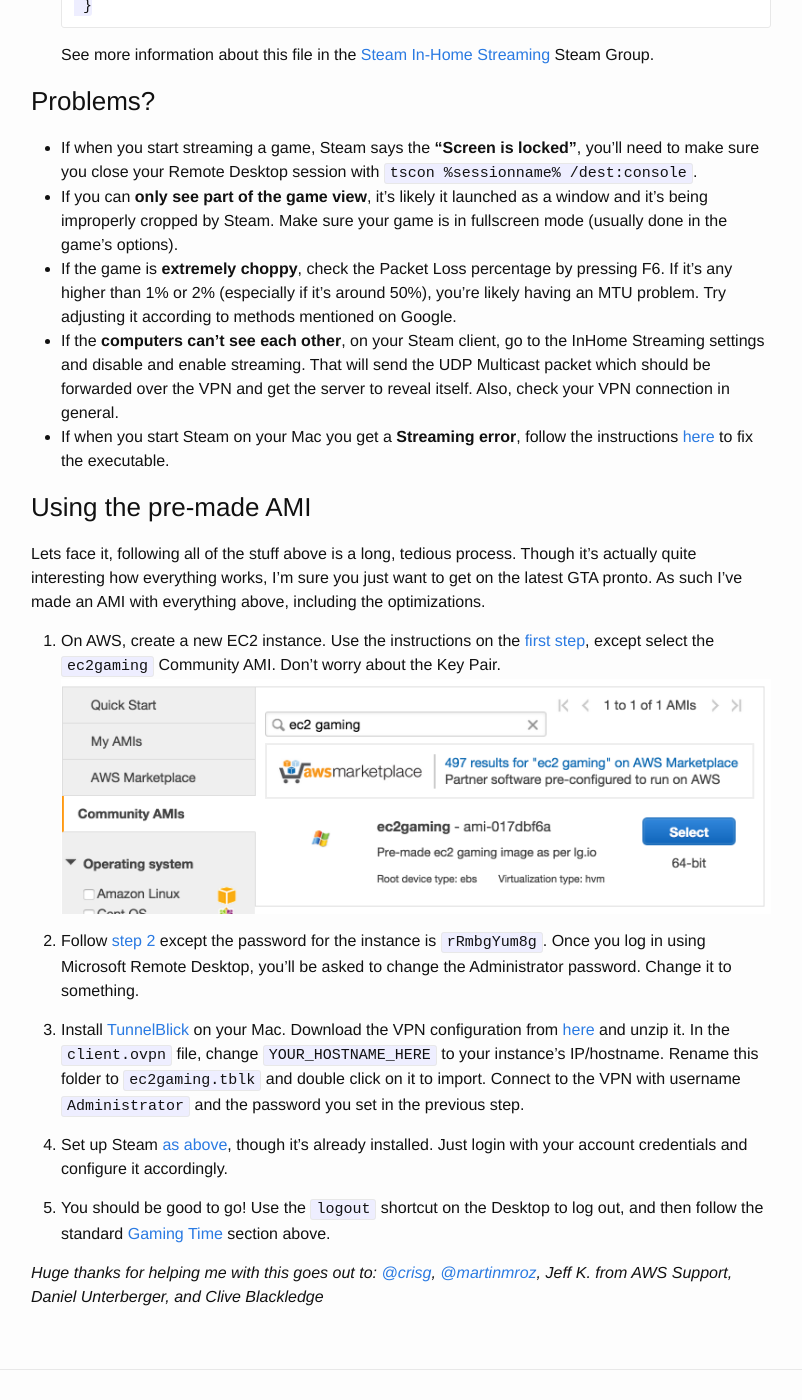
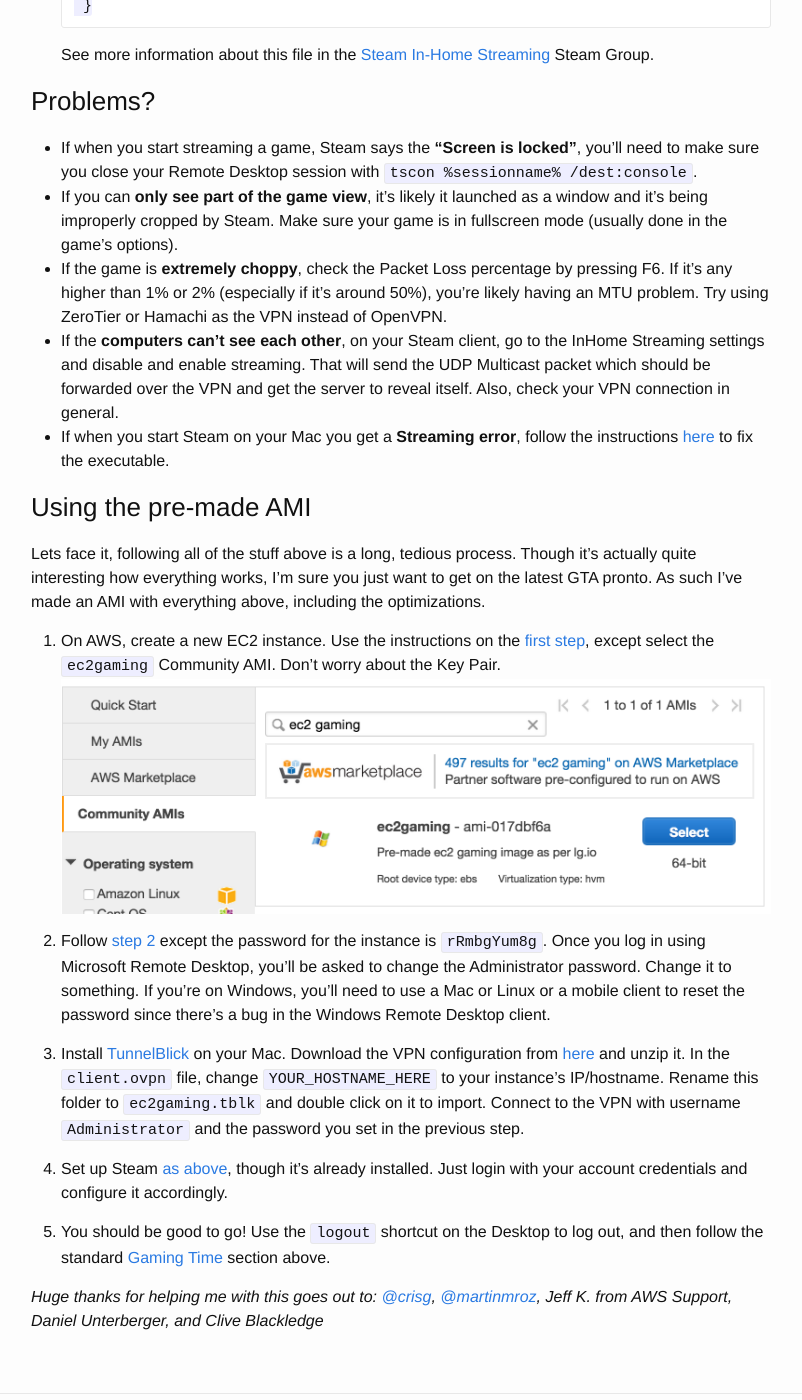
Before and after one commit to lg/lg.io, a Jekyll site: the page built from _posts/2015-07-05-revised-and-much-faster-run-your-own-highend-cloud-gaming-service-on-ec2.markdown, in a window 1280 px wide and 1400 px high, scrolled down 9719 px. Shown: the whole window, without its empty margins (239-1041 px from the left). Built offline with Jekyll 4.4.1, drawn with Linux system fonts in a browser that asks for light colours; comment, search, counter and statistics services are not loaded.

Commit message:
added a fix for 50% packet loss and a fix for remote desktop not letting you change the password

```diff
--- a/_posts/2015-07-05-revised-and-much-faster-run-your-own-highend-cloud-gaming-service-on-ec2.markdown
+++ b/_posts/2015-07-05-revised-and-much-faster-run-your-own-highend-cloud-gaming-service-on-ec2.markdown
@@ -189,7 +189,7 @@ There are two ways to see how your streaming performance is doing.
 
 - If when you start streaming a game, Steam says the **"Screen is locked"**, you'll need to make sure you close your Remote Desktop session with `tscon %sessionname% /dest:console`.
 - If you can **only see part of the game view**, it's likely it launched as a window and it's being improperly cropped by Steam. Make sure your game is in fullscreen mode (usually done in the game's options).
-- If the game is **extremely choppy**, check the Packet Loss percentage by pressing F6. If it's any higher than 1% or 2% (especially if it's around 50%), you're likely having an MTU problem. Try adjusting it according to methods mentioned on Google.
+- If the game is **extremely choppy**, check the Packet Loss percentage by pressing F6. If it's any higher than 1% or 2% (especially if it's around 50%), you're likely having an MTU problem. Try using ZeroTier or Hamachi as the VPN instead of OpenVPN.
 - If the **computers can't see each other**, on your Steam client, go to the InHome Streaming settings and disable and enable streaming. That will send the UDP Multicast packet which should be forwarded over the VPN and get the server to reveal itself. Also, check your VPN connection in general.
 - If when you start Steam on your Mac you get a **Streaming error**, follow the instructions [here](https://steamcommunity.com/groups/homestream/discussions/1/613941122749805249/#c617319460801857830) to fix the executable.
 
@@ -200,7 +200,7 @@ Lets face it, following all of the stuff above is a long, tedious process. Thoug
 1. On AWS, create a new EC2 instance. Use the instructions on the [first step](#step1), except select the `ec2gaming` Community AMI. Don't worry about the Key Pair.
 ![EC2gaming instance](/assets/ec2gaming-ami.png)
 
-1. Follow [step 2](#step2) except the password for the instance is `rRmbgYum8g`. Once you log in using Microsoft Remote Desktop, you'll be asked to change the Administrator password. Change it to something.
+1. Follow [step 2](#step2) except the password for the instance is `rRmbgYum8g`. Once you log in using Microsoft Remote Desktop, you'll be asked to change the Administrator password. Change it to something. If you're on Windows, you'll need to use a Mac or Linux or a mobile client to reset the password since there's a bug in the Windows Remote Desktop client.
 
 1. Install [TunnelBlick](https://code.google.com/p/tunnelblick/) on your Mac. Download the VPN configuration from [here](/assets/ec2gaming-tblk.zip) and unzip it. In the `client.ovpn` file, change `YOUR_HOSTNAME_HERE` to your instance's IP/hostname. Rename this folder to `ec2gaming.tblk` and double click on it to import. Connect to the VPN with username `Administrator` and the password you set in the previous step.
 
```
